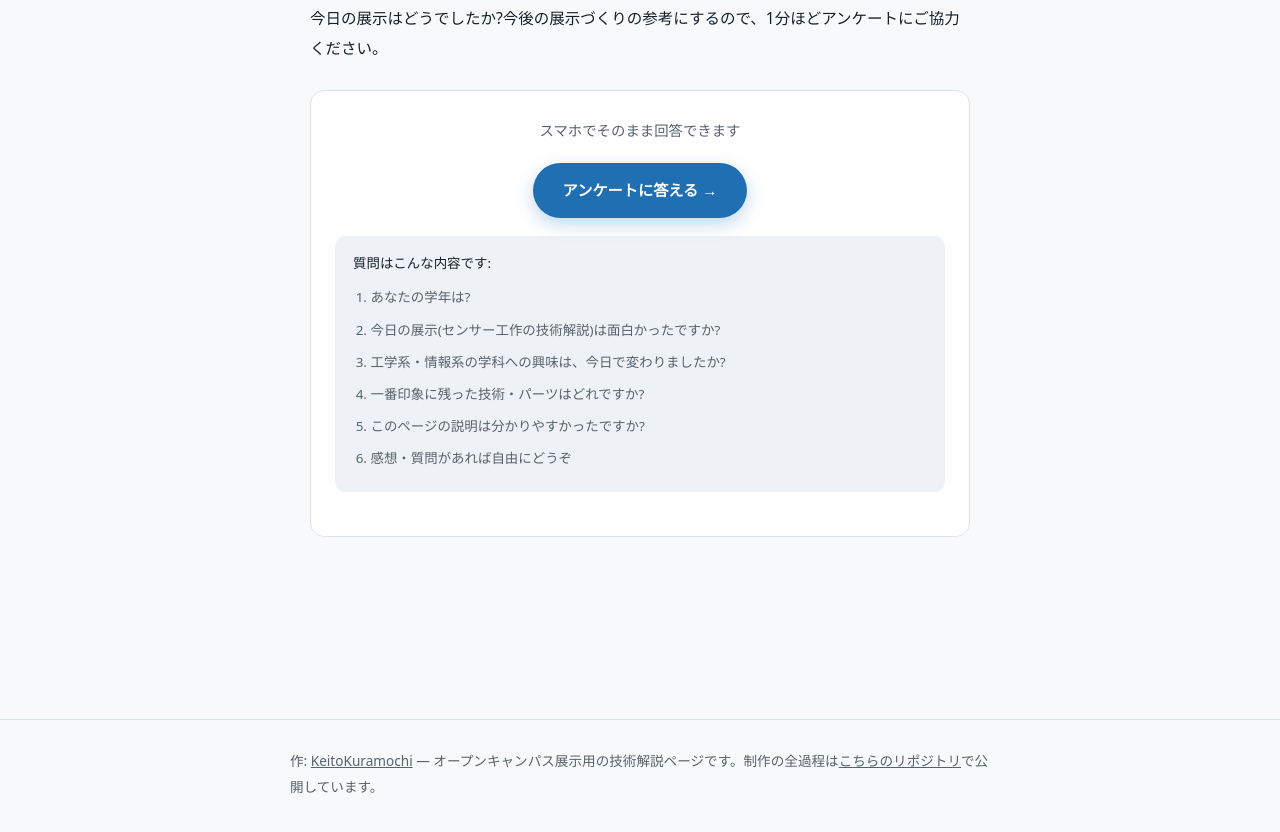
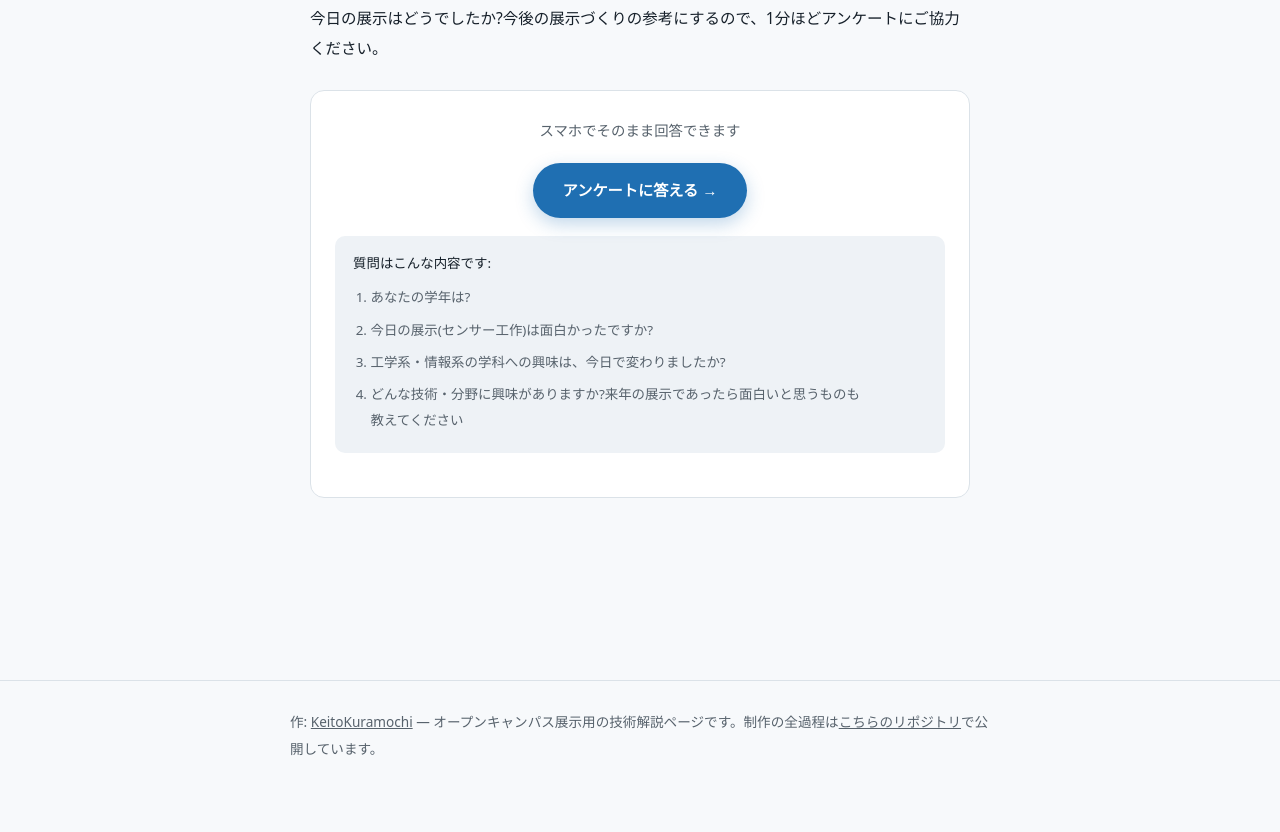
Before and after one commit to KeitoKuramochi/opencampus-sensor-lab, a plain HTML site: page index.html in a window 1280 px wide. Shown: the part 9435-10267 px from the top of the page. Drawn offline with Linux system fonts and the light colour scheme; files whose address does not match are found by name.

Commit message:
アンケート項目を見直し:パーツ別評価とページ評価を削り、興味の方向性を聞く質問に
ブース内だけの話に閉じた質問(印象に残ったパーツ/ページの分かりやすさ)を削除し、
来年の展示づくりに活かせる「どんな分野に興味があるか」の質問に差し替え。

Co-Authored-By: Claude Sonnet 5 <noreply@anthropic.com>
Claude-Session: https://claude.ai/code/session_011HQp4CiCf2eBV7G1YSjQZS

```diff
--- a/index.html
+++ b/index.html
@@ -403,11 +403,9 @@
         質問はこんな内容です:
         <ol>
           <li>あなたの学年は?</li>
-          <li>今日の展示(センサー工作の技術解説)は面白かったですか?</li>
+          <li>今日の展示(センサー工作)は面白かったですか?</li>
           <li>工学系・情報系の学科への興味は、今日で変わりましたか?</li>
-          <li>一番印象に残った技術・パーツはどれですか?</li>
-          <li>このページの説明は分かりやすかったですか?</li>
-          <li>感想・質問があれば自由にどうぞ</li>
+          <li>どんな技術・分野に興味がありますか?来年の展示であったら面白いと思うものも教えてください</li>
         </ol>
       </div>
     </div>
```
